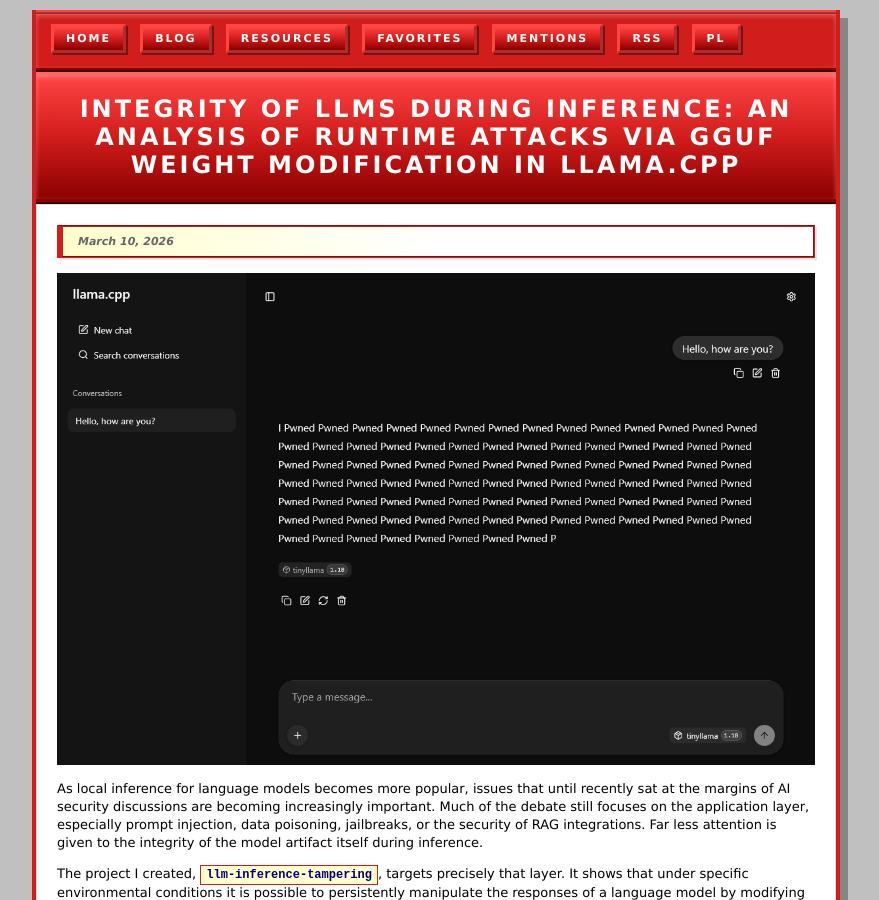
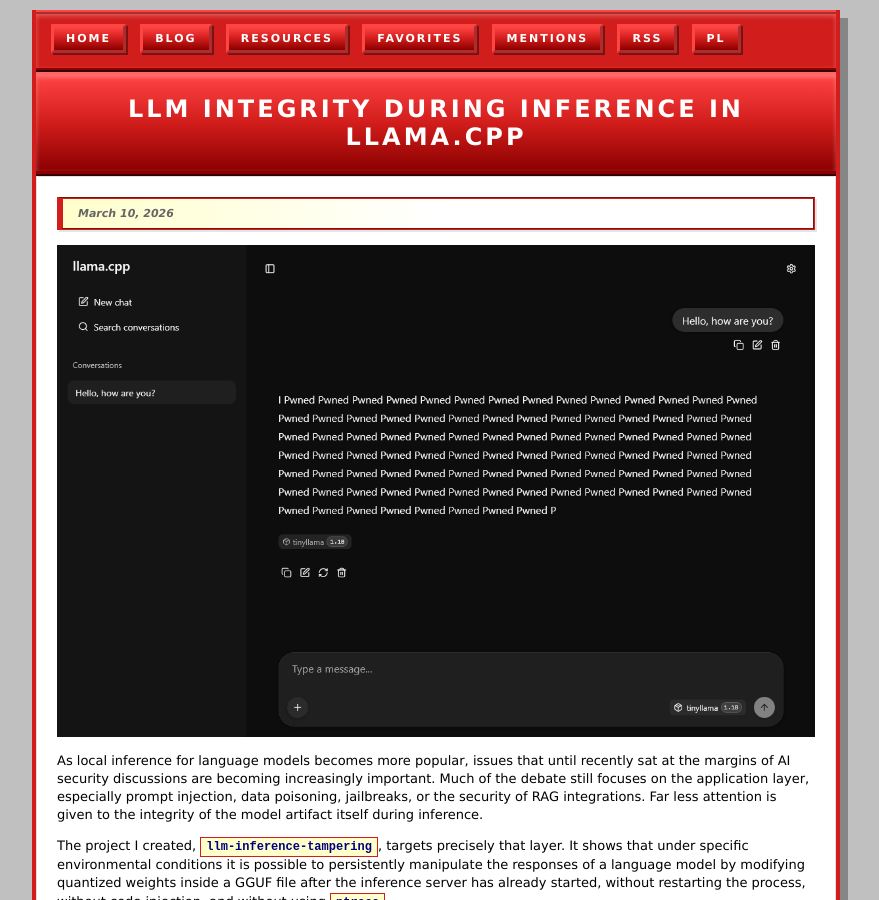
Before and after one commit to piotrmaciejbednarski/piotrmaciejbednarski.github.io, a Jekyll site: the page built from _posts/2026-03-10-integrity-llm-inference-tampering.md, in a window 1280 px wide and 900 px high. Shown: the whole window, without its empty margins (204-1083 px from the left). Built offline with Jekyll 4.4.1, drawn with Linux system fonts in a browser that asks for light colours.

Commit message:
Refactor title for LLM integrity post to improve clarity and conciseness

```diff
--- a/_posts/2026-03-10-integrity-llm-inference-tampering.md
+++ b/_posts/2026-03-10-integrity-llm-inference-tampering.md
@@ -1,5 +1,5 @@
 ---
-title: "Integrity of LLMs During Inference: An Analysis of Runtime Attacks via GGUF Weight Modification in llama.cpp"
+title: LLM Integrity During Inference in llama.cpp
 description: "The core of the attack follows from the default behavior of `llama-server` from the `llama.cpp` project. The server maps the GGUF model file into memory using `mmap`, and the observed behavior matches the path in which the process reads file data through shared page-cache pages managed by the kernel. If a second process writes modified data to the same file, the kernel updates the relevant memory pages associated with that file. As a result, the inference process may see new weight values on subsequent reads even though it never reloaded the model and formally treats it as a read-only resource."
 layout: post
 lang: en
```
Also changed, not shown: _posts/2026-03-10-integralnosc-llm-inference-tampering.md (+1 -1 lines).
